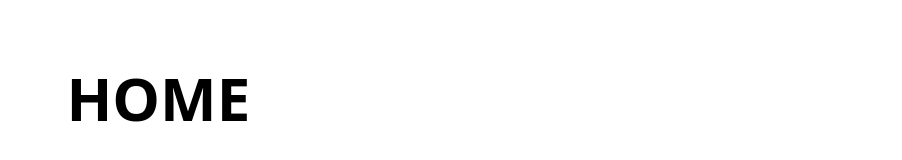
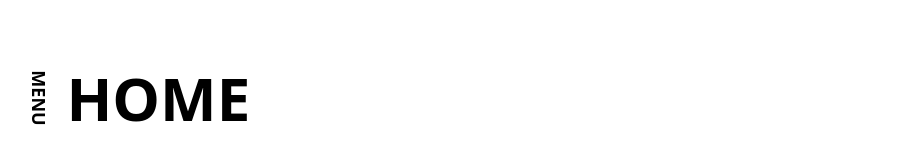
Before and after one commit to ticoniq/portfolio-design, a React (Vite) app: page / in a window 1280 px wide. Both pictures are taken after a click on the button "Open main menu". Shown: the part 144-304 px from the top of the page, without its empty margins (339-1241 px from the left). Built offline with nearby package versions, Linux system fonts and the light colour scheme.

Commit message:
Fix visibility issue in Navbar menu

```diff
--- a/src/layouts/Navbar.jsx
+++ b/src/layouts/Navbar.jsx
@@ -84,7 +84,7 @@ function Navbar() {
                 <ul className="space-y-3 md:space-y-6">
                   {navigation.map((item) => (
                     <li key={item.name} className="flex justify-start items-center group/item">
-                      <p className={`font-semibold text-xs transform rotate-90 uppercase md:text-lg group/edt invisible group-hover/item:visible ${isPageActive ===  item.href ? 'visible bg-red-500' : ''}`}>menu</p>
+                      <p className={`font-semibold text-xs transform rotate-90 uppercase md:text-lg group/edt ${isPageActive ===  item.href ? 'visible' : 'invisible group-hover/item:visible'}`}>menu</p>
                       <Link
                         to={item.href}
                         onClick={() => setMobileMenuOpen(false)}
```
